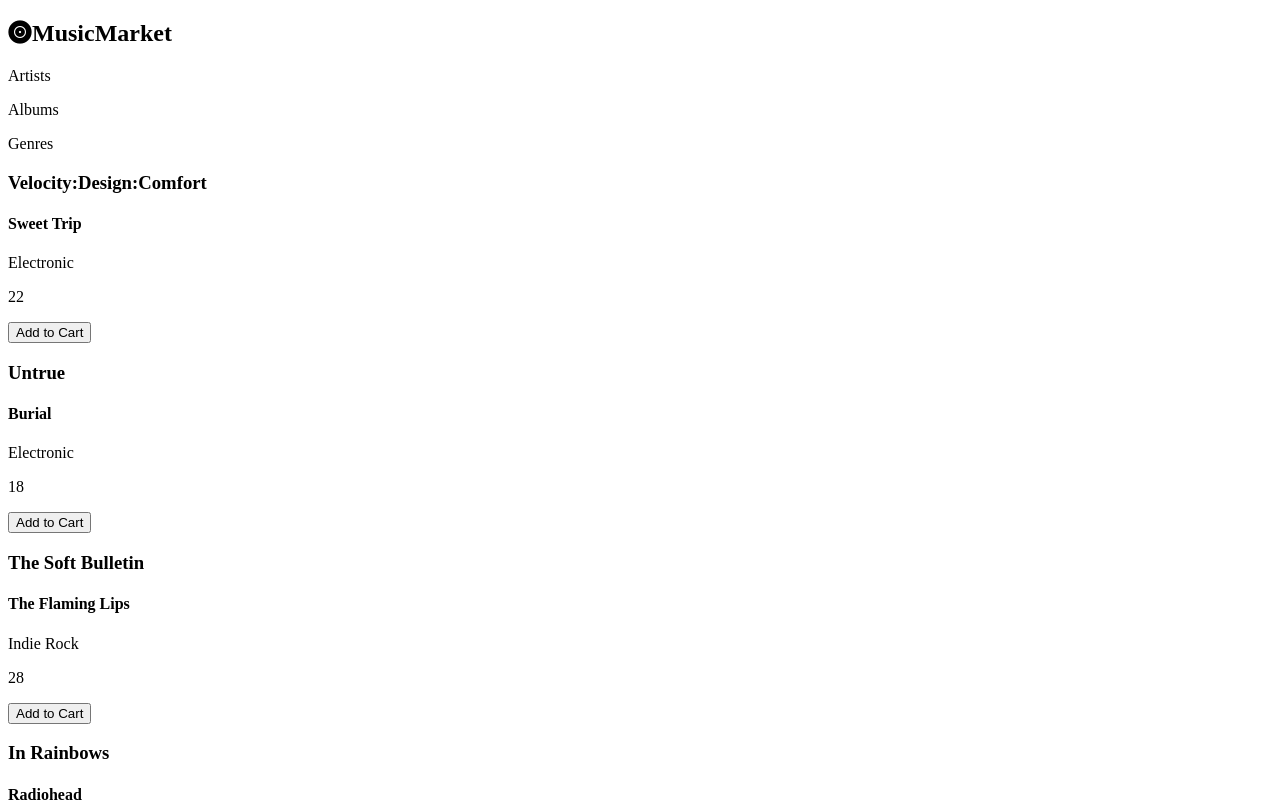
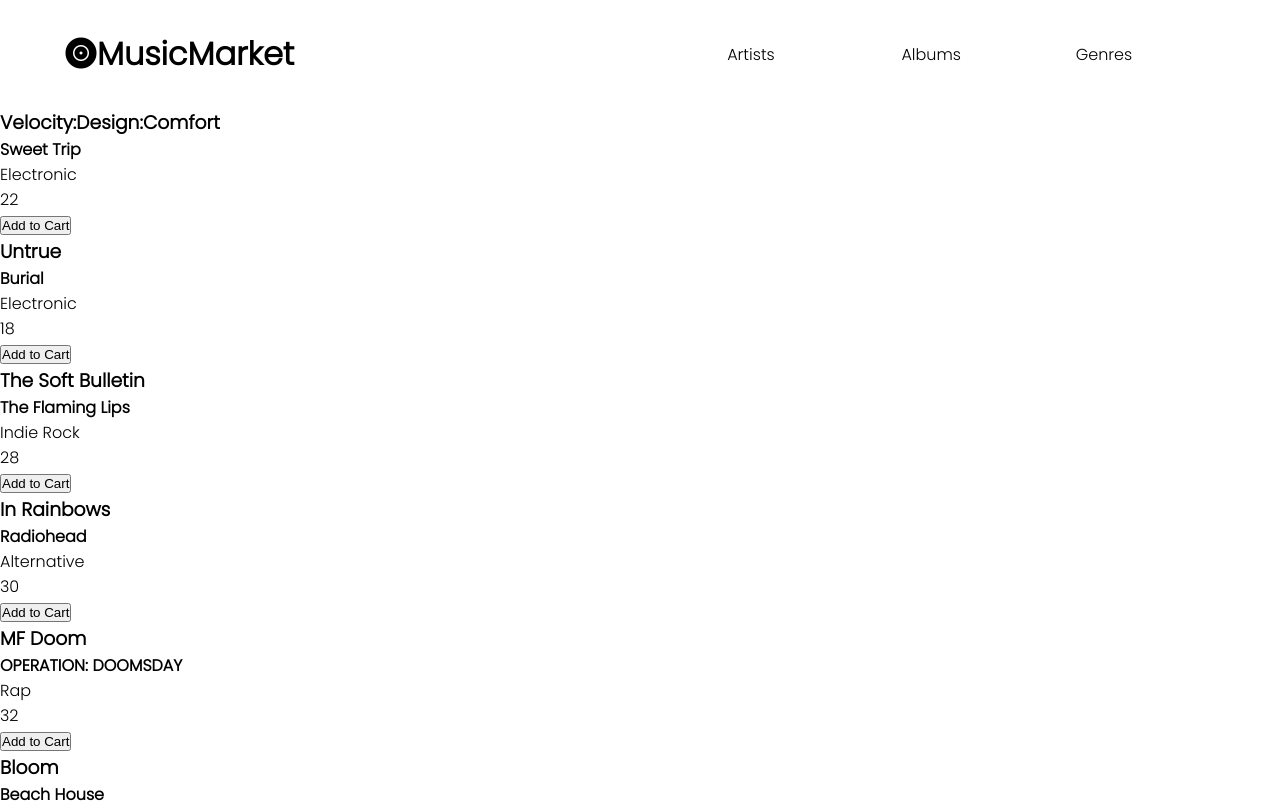
Before and after one commit to Bibraj96/MusicMarket, a React (Create React App) app: page / in a window 1280 px wide. Shown: the top 803 px of the page. Built offline with nearby package versions, Linux system fonts and the light colour scheme.

Commit message:
add style for navbar and body

```diff
--- a/src/App.css
+++ b/src/App.css
@@ -1,5 +1,29 @@
+:root {
+  --primary-color: #ffffc7;
+  --secondary-color: #b6be9c;
+}
+
 * {
   margin: 0px;
   padding: 0px;
   box-sizing: border-box;
 }
+
+body {
+  font-family: "Poppins", sans-serif;
+  background: #fff;
+}
+
+/* Navbar */
+
+.navbar {
+  display: grid;
+  grid-template-columns: 1fr 0.25fr 0.25fr 0.25fr;
+  align-items: center;
+  margin: 30px;
+}
+
+h1 {
+  font-size: 2rem;
+  margin-left: 35px;
+}
--- a/src/App.js
+++ b/src/App.js
@@ -1,3 +1,4 @@
+import './App.css'
 import Album from './components/Album'
 import Navbar from './components/Navbar'
 import albums from './api/api'
```
Also changed, not shown: 1 other file (tests, documents, lock files or other folders).
